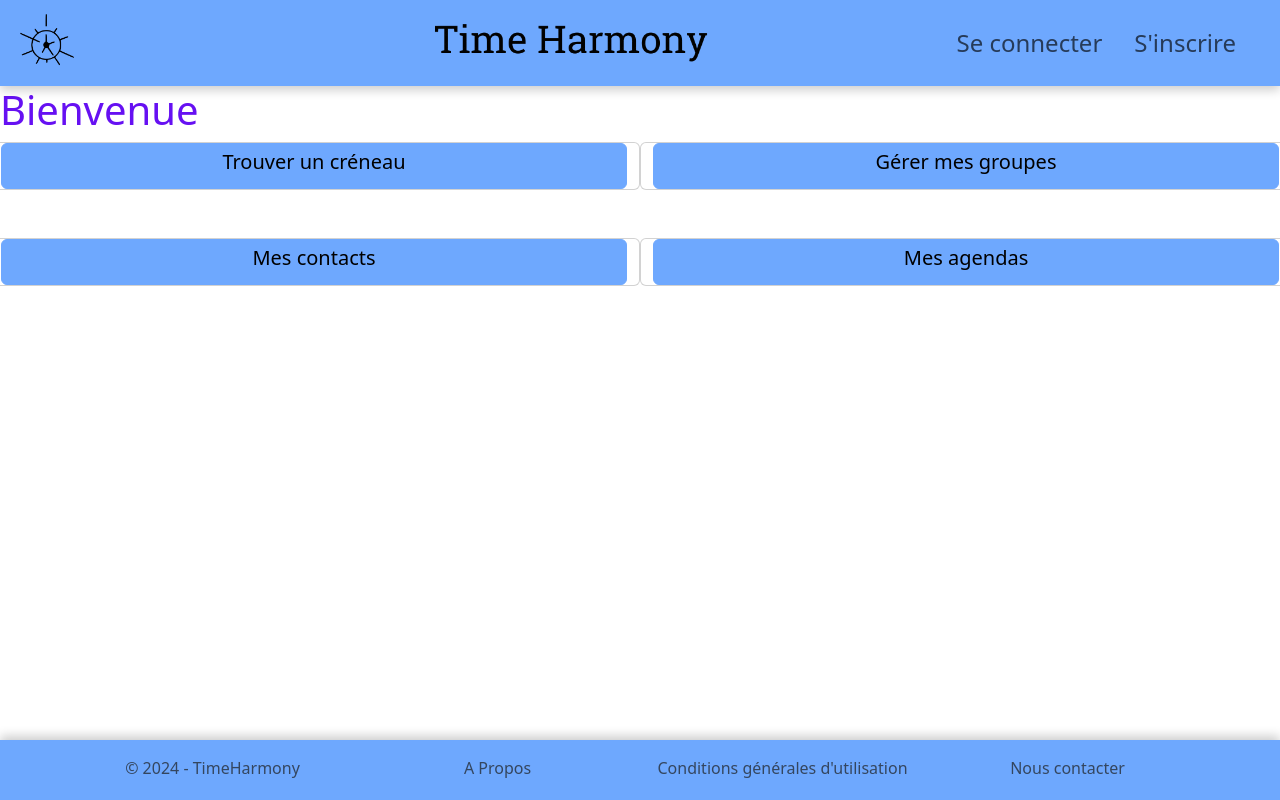
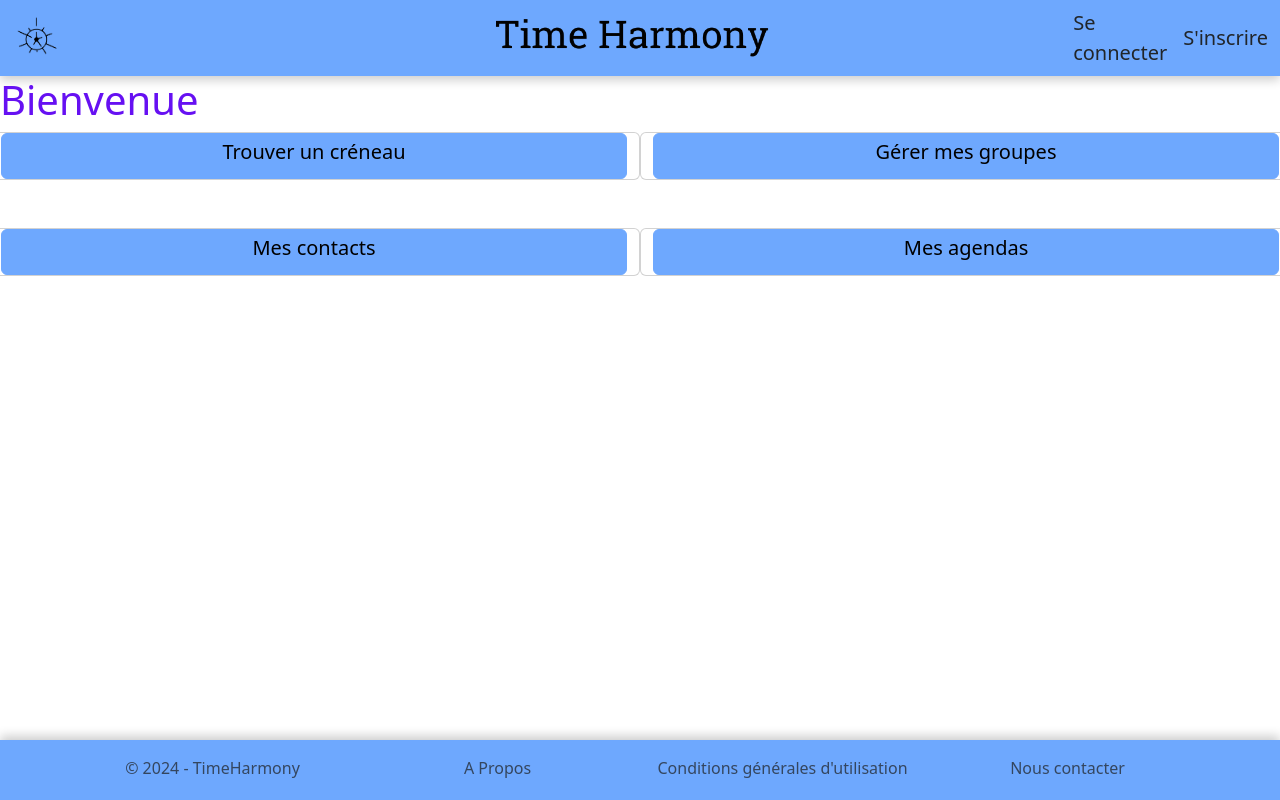
Before and after one commit to masson-rafael/TimeHarmony, a PHP site: template templates/menu.html.twig in a window 1280 px wide. Run offline with PHP 8.4, Linux system fonts and the light colour scheme; the template is opened without the code that fills it, so the values that code supplies are empty; some libraries are stand-ins or nearby versions.

Commit message:
modification de la base template

```diff
--- a/templates/base_template.html.twig
+++ b/templates/base_template.html.twig
@@ -14,58 +14,55 @@
 			{% endblock %}
 		</title>
 	</head>
-    <body>
+    <body class="d-flex flex-column min-vh-100">
 			{% if utilisateurGlobal is not null %}
-			<nav class="navbar navbar-expand-lg bg-primary py-2" style="box-shadow: 0 4px 10px rgba(0, 0, 0, 0.2);">
+                <nav class="navbar navbar-expand-lg bg-primary py-1" style="box-shadow: 0 4px 10px rgba(0, 0, 0, 0.2);">
                     <div class="container-fluid">
                         <div class="row w-100 align-items-center">
                             <!-- Logo -->
                             <div class="col-auto">
                                 <a class="navbar-brand" href="index.php">
-                    <img src="image/logoNoir.png" alt="logo" style="width: 70px;">
+                                    <img src="image/logoNoir.png" alt="logo" style="width: 60px;">
                                 </a>
                             </div>
                             <!-- Menu principal avec espace entre les éléments -->
                             <div class="col">
-                <ul class="navbar-nav row w-100 justify-content-center text-center">
-                    <li class="col-md-auto nav-item d-flex justify-content-center align-items-center fs-4 me-3">
-                        <a class="nav-link" {% if menu=='recherche' %} active {% endif %} aria-current="page" href="index.php?controleur=assistant&methode=genererVueRecherche">Rechercher un créneau</a>
-
+                                <ul class="navbar-nav d-flex justify-content-center w-100">
+                                    <li class="nav-item me-3">
+                                        <a class="nav-link fs-5 {% if menu == 'recherche' %} active {% endif %}" href="index.php?controleur=assistant&methode=genererVueRecherche">Rechercher un créneau</a>
                                     </li>
-                    <li class="col-md-auto nav-item d-flex justify-content-center align-items-center fs-4 me-3">
-                        <a class="nav-link" {% if menu=='agenda' %} active {% endif %} aria-current="page" href="index.php?controleur=agenda&methode=lister">Agendas</a>
+                                    <li class="nav-item me-3">
+                                        <a class="nav-link fs-5 {% if menu == 'agenda' %} active {% endif %}" href="index.php?controleur=agenda&methode=lister">Agendas</a>
                                     </li>
-                    <li class="col-md-auto nav-item d-flex justify-content-center align-items-center fs-4 me-3">
-                        <a class="nav-link" href="#">Groupes</a>
+                                    <li class="nav-item me-3">
+                                        <a class="nav-link fs-5" href="#">Groupes</a>
                                     </li>
-                    <li class="col-md-auto nav-item d-flex justify-content-center align-items-center fs-4 me-3">
-                        <a class="nav-link" href="#">Contacts</a>
+                                    <li class="nav-item me-3">
+                                        <a class="nav-link fs-5" href="#">Contacts</a>
                                     </li>
                                 </ul>
                             </div>
                             <!-- Menu aligné à droite -->
-            <div class="col-auto me-3">
-                <ul class="navbar-nav ms-auto d-flex flex-row">
-                    <li class="nav-item dropdown d-flex justify-content-center align-items-center">
+                            <div class="col-auto ms-3">
+                                <ul class="navbar-nav d-flex flex-row">
+                                    <li class="nav-item dropdown d-flex align-items-center">
                                         <a class="nav-link dropdown-toggle" role="button" data-bs-toggle="dropdown" aria-expanded="false">
                                             <img src="{{ utilisateurGlobal.getPhotoDeProfil ? 'image/photo_user/' ~ utilisateurGlobal.getPhotoDeProfil : 'image/utilisateurBase.png' }}"
                                             alt="Photo de profil"
                                             class="rounded-circle"
-                             style="width: 60px; height: 60px;">
+                                            style="width: 50px; height: 50px;">
                                         </a>
                                         <ul class="dropdown-menu dropdown-menu-custom dropdown-menu-start">
                                             <li><a class="dropdown-item" href="index.php?controleur=utilisateur&methode=afficherProfil">Profil</a></li>
                                             <li><a class="dropdown-item" href="#">Préférences du profil</a></li>
-                            {% if utilisateurGlobal.getEstAdmin%}
+                                            {% if utilisateurGlobal.getEstAdmin %}
                                             <li><a class="dropdown-item" href="index.php?controleur=utilisateur&methode=lister">Administration</a></li>
                                             {% endif %}
                                             <li><a class="dropdown-item" href="index.php?controleur=utilisateur&methode=deconnecter">Déconnexion</a></li>
                                         </ul>
                                     </li>
-                    <li class="nav-item d-flex justify-content-center align-items-center">
-                        <div style="position: relative; left: 15px;">
-                            <a class="nav-link" href="#"><img src="image/notification.png" style="width: 30px;" alt="notification"></a>
-                        </div>
+                                    <li class="nav-item d-flex align-items-center">
+                                        <a class="nav-link" href="#"><img src="image/notification.png" style="width: 25px;" alt="notification"></a>
                                     </li>
                                 </ul>
                             </div>
@@ -75,28 +72,29 @@
 
 
 
+
 			{% else %}
 
-			<nav class="navbar navbar-expand-lg bg-primary py-2" style="box-shadow: 0 4px 10px rgba(0, 0, 0, 0.2);">
+                <nav class="h-3em bg-primary " style="box-shadow: 0 4px 10px rgba(0, 0, 0, 0.2);">
                     <div class="container-fluid">
-        <div class="row w-100 align-items-center">
+                        <div class="row  d-flex justify-content-center align-items-center">
                             <!-- Logo -->
-            <div class="col-auto me-5">
+                            <div class="col-1">
                                 <a class="navbar-brand" href="index.php">
-                    <img src="image/logoNoir.png" alt="logo" style="width: 70px;">
+                                    <img src="image/logoNoir.png" alt="logo" style="width: 50px;">
                                 </a>
                             </div>
                             <!-- Image de la marque centrée -->
-            <div class="col text-center ms-5">
-                <img src="image/marque.png" alt="logo" style="width: 300px;">
+                            <div class="col-9 d-flex justify-content-center">
+                                <img src="image/marque.png" alt="logo" style="width: 300px; transform: translateX(15%);">
                             </div>
                             <!-- Liens de connexion et d'inscription alignés à droite -->
-            <div class="col-auto ms-auto">
-                <ul class="navbar-nav d-flex flex-row">
-                    <li class="nav-item d-flex justify-content-center align-items-center fs-4 me-3">
-                        <a class="nav-link" href="index.php?controleur=utilisateur&methode=premiereConnexion">Se connecter</a>
+                            <div class="col-2 d-flex justify-content-end">
+                                <ul class="navbar-nav d-flex flex-row align-items-center">
+                                    <li class="nav-item d-flex justify-content-center align-items-center fs-5 me-3">
+                                        <a class="nav-link mt-0" href="index.php?controleur=utilisateur&methode=premiereConnexion">Se connecter</a>
                                     </li>
-                    <li class="nav-item d-flex justify-content-center align-items-center fs-4">
+                                    <li class="nav-item d-flex justify-content-center align-items-center fs-5">
                                         <a class="nav-link" href="index.php?controleur=utilisateur&methode=premiereInscription">S'inscrire</a>
                                     </li>
                                 </ul>
@@ -105,12 +103,13 @@
                     </div>
                 </nav>
 
+
 		{% endif %}
-        {# <main class="min-vh-75"> #}
+        <div class="flex-grow-1">
 		{% block content %}{% endblock %}
-        {# </main> #}
+        </div>
 
-		<footer class="text-muted py-3 bg-primary mt-5 fixed-bottom small-footer" style="box-shadow: 0 -4px 10px rgba(0, 0, 0, 0.2);">
+		<footer class="text-muted py-3 bg-primary mt-5 small-footer position-relative bottom-0 vw-100" style="box-shadow: 0 -4px 10px rgba(0, 0, 0, 0.2);">
     <div class="container">
         <div class="row">
             <div class="col d-flex align-items-center justify-content-center">
```
Lines whose indentation alone changed are shown as unchanged.
